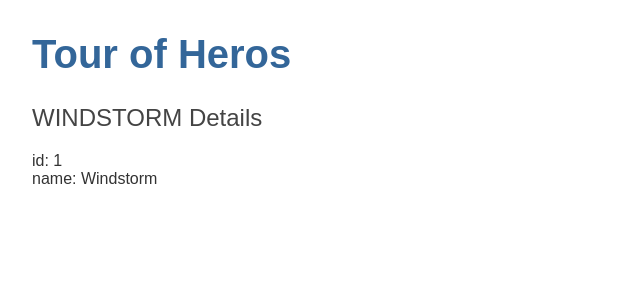
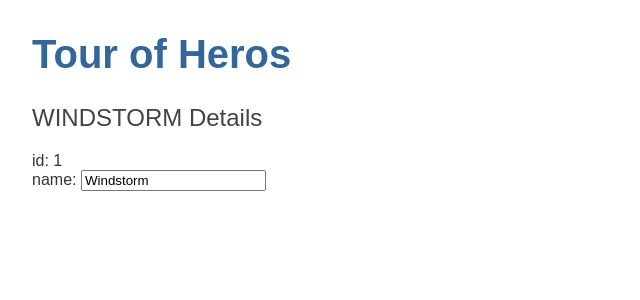
Before and after one commit to solah1701/angular-tour-of-heros, an Angular app: page / in a window 1280 px wide. Shown: the top 300 px of the page, without its empty margins (0-640 px from the left). Built offline with nearby package versions, Linux system fonts and the light colour scheme.

Commit message:
Edit hero

```diff
--- a/src/app/app.module.ts
+++ b/src/app/app.module.ts
@@ -1,6 +1,6 @@
 import { BrowserModule } from '@angular/platform-browser';
 import { NgModule } from '@angular/core';
-
+import { FormsModule } from '@angular/forms'; // <-- NgModel lives here
 import { AppComponent } from './app.component';
 import { HeroesComponent } from './heroes/heroes.component';
 
@@ -10,7 +10,8 @@
     HeroesComponent
   ],
   imports: [
-    BrowserModule
+    BrowserModule,
+    FormsModule
   ],
   providers: [],
   bootstrap: [AppComponent]
--- a/src/app/heroes/heroes.component.html
+++ b/src/app/heroes/heroes.component.html
@@ -1,3 +1,8 @@
 <h2>{{hero.name | uppercase}} Details</h2>
 <div><span>id: </span>{{hero.id}}</div>
-<div><span>name: </span>{{hero.name}}</div>
+<div>
+  <label>
+    name:
+    <input [(ngModel)]="hero.name" placeholder="name" />
+  </label>
+</div>
```
